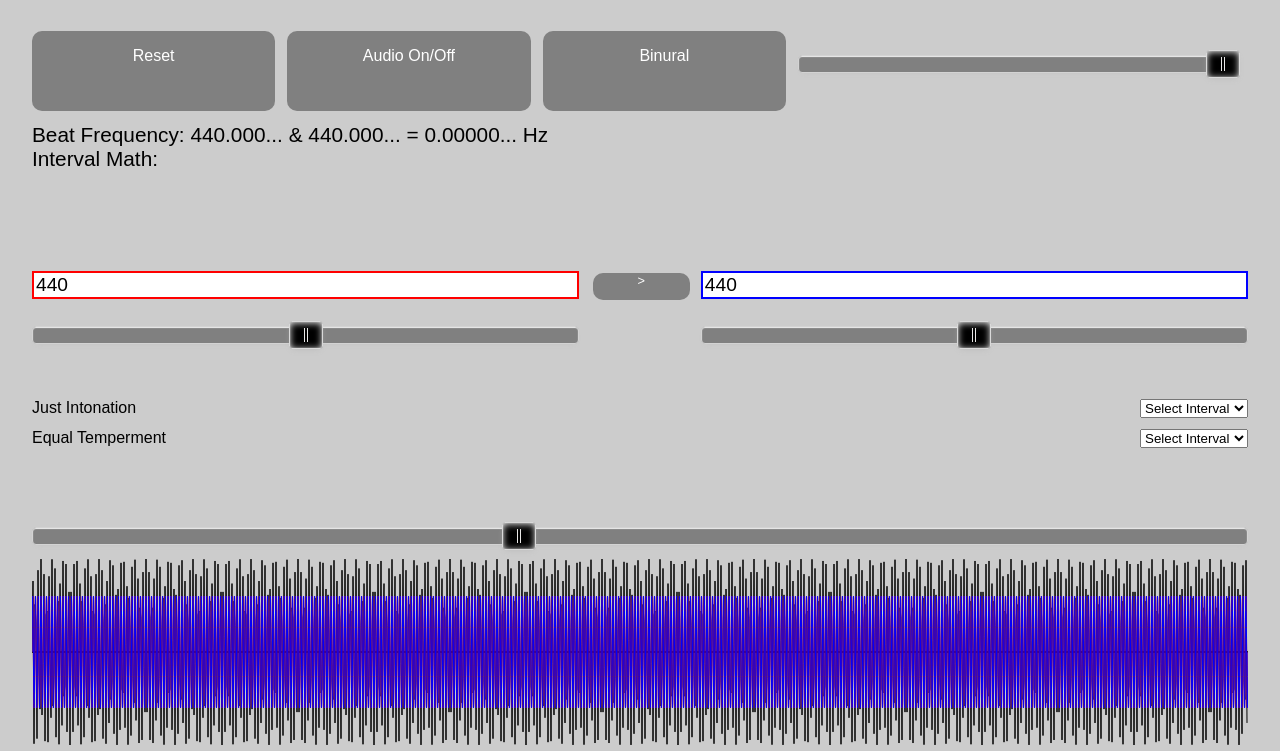
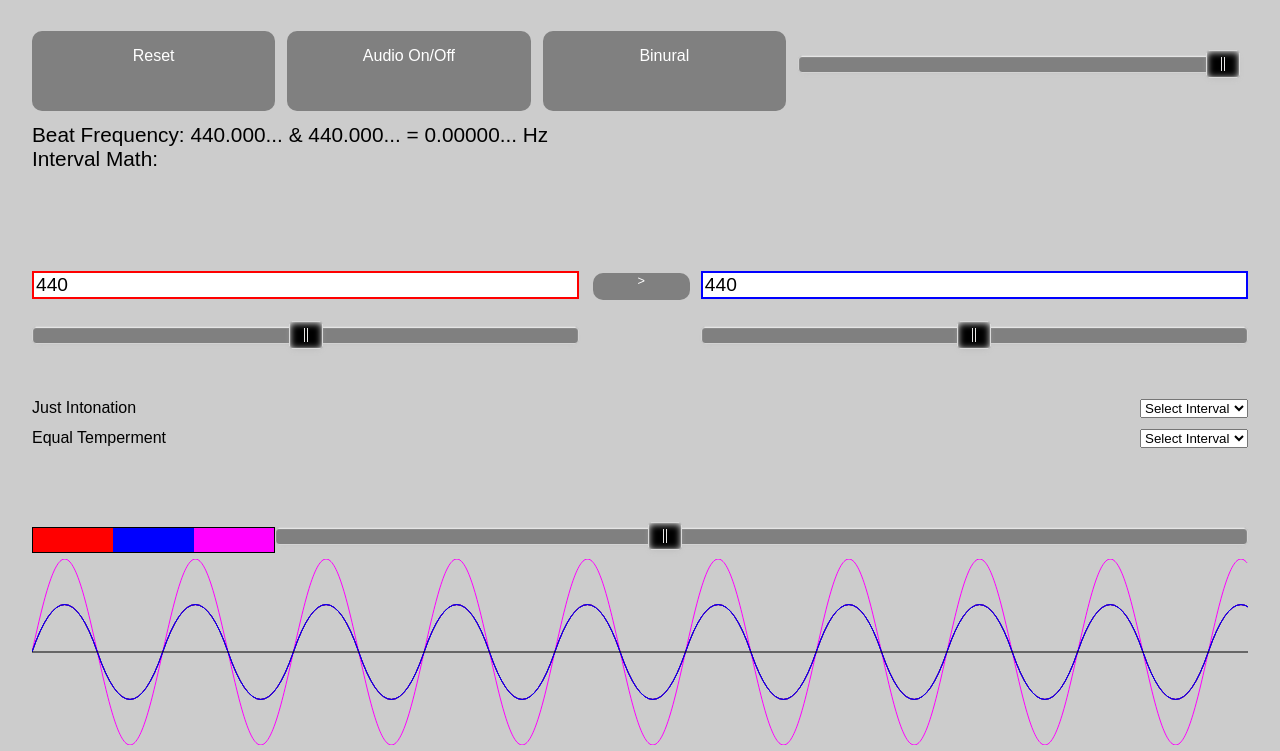
Before and after one commit to fogg4444/harmony_oscillators, a plain HTML site: page index.html in a window 1280 px wide. Shown: the part 49-800 px from the top of the page. Drawn offline with Linux system fonts and the light colour scheme.

Commit message:
got zoom function working

```diff
--- a/css/main.css
+++ b/css/main.css
@@ -210,9 +210,35 @@ h1{
 	float: right;
 }
 
-#oscilliscope_zoom_div{
+#canvas_control_div{
+	width: 100%;
 	height: 5%;
 }
+	#wave_enable_buttons{
+		width: 20%;
+		height: 100%;
+		/*background-color: black;*/
+		float: left;
+	}
+	.wave_enable_button{
+		width: 33.33333%;
+		float: left;
+		height: 80%;
+		border-top: 1px solid #000000;
+		border-bottom: 1px solid #000000;
+	}
+	#wave_1{
+		border-left: 1px solid #000000;
+	}
+	#wave_3{
+		border-right: 1px solid #000000;
+	}
+
+	#oscilliscope_zoom_div{
+		height: 5%;
+		width: 80%;
+		float: right;
+	}
 
 #oscilloscope_div{
 	margin: 0 auto;
--- a/index.html
+++ b/index.html
@@ -50,7 +50,13 @@
 				<!-- <select name="interval_fraction_select" id="interval_fraction_select"></select> -->
 				<!-- <select name="equal_temp_select" id="equal_temp_select"></select> -->
 			</div>
-			<div id="oscilliscope_zoom_div">
+				<div id="canvas_control_div">
+				<div id="wave_enable_buttons">
+					<div id="wave_1" class="wave_enable_button"></div>
+					<div id="wave_2" class="wave_enable_button"></div>
+					<div id="wave_3" class="wave_enable_button"></div>
+				</div>
+				<div id="oscilliscope_zoom_div"></div>
 			</div>
 			<div id="oscilloscope_div">
 			</div>
--- a/js/main.js
+++ b/js/main.js
@@ -37,6 +37,7 @@ var harmonyOscillatorsGlobalNamespace = {
 
 		hogn.renderCanvas();
 	}, // end resize Window
+
 
 	intervals : {
 		'Just_Intonation' : {
@@ -79,14 +80,26 @@ var harmonyOscillatorsGlobalNamespace = {
 	oscTextList : [],
 	currentSliderValue : [],
 	intervalSelectMenuList : [],
-	// colors for the first two waveforms
-	oscilloscopeWaveformColors : ['#FF0000','#0000FF','#FF00FF'],
-	oscilloscopeWaveformColorsLight : ["#FFCCCC","#CCCCFF","#FFCCFF"],
-	oscilloscopeHorizontalLineColor : '#000000',
-	oscilloscopeBackgroundColor : '#CCCCCC',
+	oscHorizontalLineColor : '#000000',
+	oscBackgroundColor : '#CCCCCC',
+	globalColorObject : {
+		osc_1 : {
+			heavy : '#FF0000',
+			light : '#FFCCCC',
+		},
+		osc_2 : {
+			heavy : '#0000FF',
+			light : '#CCCCFF',
+		},
+		osc_3 : {
+			heavy : '#FF00FF',
+			light : '#FFCCFF',
+		},
+	},
 	canvasZoomValue : 40, // initiating value. this will change with use
 	willRenderCanvas : true,
 	waveFormVisible : [true, true, true],
+	globalAmplitudeScalingFactorSetting : 1, // 1 is full height
 
 	initSliders : function(){
 		var hogn = harmonyOscillatorsGlobalNamespace;
@@ -415,7 +428,8 @@ var harmonyOscillatorsGlobalNamespace = {
 				hogn.oscTextList.push(osc_text);
 
 			$( '#osc_div' ).append('<div id=' + osc_name + ' class="each_osc_div"><div class="freq_input"><input id=' + osc_text + ' class="freq_input_text" type="text"></div><div id=' + slider_name + ' class="h_slider"></div></div>');
-			$('#' + osc_text).css('border', 'solid 2px' + hogn.oscilloscopeWaveformColors[i]);
+			$('#' + osc_text).css('border', 'solid 2px' + hogn.globalColorObject[osc_name].heavy);
+
 			i = i + 1; // increment counter
 			hogn.initText(osc_text, osc_name);
 		});
@@ -529,12 +543,9 @@ var harmonyOscillatorsGlobalNamespace = {
 
 		var initCanvasZoomSliderListener = function(){
 			var canvasZoomSlider = document.getElementById('canvasZoomSlider');
-			// console.log(canvasZoomSlider);
 			canvasZoomSlider.noUiSlider.on('update', function(values, handle, floatNumber){
 				floatNumber = floatNumber / 100;
-				console.log(floatNumber);
 				floatNumber = hogn.scaleLogarithmically(floatNumber, 0, 1, 0, 1, 7);
-				console.log(floatNumber);
 				hogn.canvasZoomValue = floatNumber;
 				hogn.renderCanvas();
 			});
@@ -571,7 +582,6 @@ var harmonyOscillatorsGlobalNamespace = {
 			var canvasBottom = canvasHeight;
 			var canvasLeft = 0;
 			var canvasRight = canvasWidth;
-			// var canvasCurveHeight = ((canvasHeight / 2) * 1) ;
 
 			// insert canvas element into oscilliscope_div
 			oscDiv.html('<canvas width='+ canvasWidth +' height='+ canvasHeight +' id="oscilloscope_canvas"></div>');
@@ -581,15 +591,9 @@ var harmonyOscillatorsGlobalNamespace = {
 			hogn.oscContext = hogn.oscCanvas.getContext("2d");
 
 			hogn.oscContext.clearRect(0, 0, canvasWidth, canvasHeight);
-			hogn.oscContext.fillStyle = hogn.oscilloscopeBackgroundColor;
+			hogn.oscContext.fillStyle = hogn.oscBackgroundColor;
 			hogn.oscContext.fillRect(0, 0, canvasWidth, canvasHeight); // black background
 
-			// white horizontal centerline
-			hogn.oscContext.beginPath();
-			hogn.oscContext.moveTo(canvasLeft, canvasVerticalCenter);
-			hogn.oscContext.lineTo(canvasRight, canvasVerticalCenter);
-			hogn.oscContext.strokeStyle = hogn.oscilloscopeHorizontalLineColor;
-			hogn.oscContext.stroke();
 
 			// function to draw a waveform
 			var drawWaveShape = function(numberOfCompleteWaves, color){
@@ -597,10 +601,12 @@ var harmonyOscillatorsGlobalNamespace = {
 				var numberOfLoopRuns = Math.ceil(numberOfAmplitudePeaks);
 				var pointsPerAplitudePeak = canvasWidth / numberOfAmplitudePeaks;
 				var waveCanvasXStartPosition = 0; // initiate starting position at
-				var waveAmplitude = .2;
 
 				hogn.oscContext.beginPath();
 				hogn.oscContext.moveTo(canvasLeft, canvasVerticalCenter); // start all waves at canvas left on zero line
+
+
+				var osc1andosc2AmplitudeScalingFactor = hogn.globalAmplitudeScalingFactorSetting * .02;
 
 				var drawQuadraticCurve = function(posOrNeg){
 					hogn.oscContext.beginPath();
@@ -608,9 +614,9 @@ var harmonyOscillatorsGlobalNamespace = {
 
 					var controlX = waveCanvasXStartPosition + (pointsPerAplitudePeak / 2);
 					if (posOrNeg === true){ // wave peak is positive
-						var controlY = (-canvasVerticalCenter) * waveAmplitude;
+						var controlY = (-canvasVerticalCenter) * osc1andosc2AmplitudeScalingFactor;
 					}else{ // wave peak is negative
-						var controlY = canvasHeight + (canvasVerticalCenter * waveAmplitude)
+						var controlY = canvasHeight + (canvasVerticalCenter * osc1andosc2AmplitudeScalingFactor)
 					};
 					var endX = waveCanvasXStartPosition + pointsPerAplitudePeak;
 					var endY = canvasVerticalCenter;
@@ -642,22 +648,6 @@ var harmonyOscillatorsGlobalNamespace = {
 			};
 			// sort this arrray by numerical value of the oscillator value.
 			sortableOscValues.sort( function(a,b){return a[1] - b[1]} );
-			// console.log(sortableOscValues);
-
-			// Factor osc values
-			var oscValue1 = currentOscValuesArray[0];
-			var oscValue2 = currentOscValuesArray[1];
-			var osc1DivByosc2 = oscValue1 / oscValue2;
-
-			// TODO
-
-			// the waveforms need to correspond in color to their appropriate oscValue.
-			// collect osc name and osc value together in one sub array. should be in sortableOscValues.
-
-			// process these together and associate colors with oscName somehow in the for loop below.
-
-
-
 
 			//==================
 			var drawThirdWave = function(curve_func, color){
@@ -665,7 +655,7 @@ var harmonyOscillatorsGlobalNamespace = {
 				var canvasWaveResolution = 1; // Signifies how many pixels to skip. 1 is 1to1 ratio. Every pixel rendered.
 
 				for(var i = 0; i < canvasWidth; i += canvasWaveResolution){
-					console.log(i);
+					// console.log(i);
 					var xPosition = i;
 					var relativePiPosition = (xPosition / canvasWidth) * (2 * Math.PI);
 					// console.log(relativePiPosition);
@@ -682,27 +672,30 @@ var harmonyOscillatorsGlobalNamespace = {
 			var osc1 = hogn.currentOscValues.osc_1;
 			var osc2 = hogn.currentOscValues.osc_2;
 
-			var amplitudeScalingFactorSetting = .5; // 1 is full height.
-			var aplitudeScalingFactor = canvasVerticalCenter * amplitudeScalingFactorSetting;
+			var thirdWaveAplitudeScalingFactor = (canvasHeight * .25) * hogn.globalAmplitudeScalingFactorSetting;
+
+
+			var osc1osc2ZoomFactor = hogn.canvasZoomValue * 1.5;
+			var thirdWaveZoomFactor = hogn.canvasZoomValue * 1.5;
 
 			// Draw first wave
 			var firstWave = function(x){
-				return aplitudeScalingFactor * Math.sin(osc1 * -x) // add osc1 back here
+				return thirdWaveAplitudeScalingFactor * Math.sin( (thirdWaveZoomFactor * osc1) * -x) // add osc1 back here
 			};
 			// Draw second wave
 			var secondWave = function(x){
-				return aplitudeScalingFactor * Math.sin(osc2 * -x) // Negative sigs are here to counter act the canvas system of 0,0 being at the top left.
+				return thirdWaveAplitudeScalingFactor * Math.sin( (thirdWaveZoomFactor * osc2) * -x) // Negative sigs are here to counter act the canvas system of 0,0 being at the top left.
 			};
 			// Draw third wave
 			var thirdWave = function(x){
 				return firstWave(x) + secondWave(x)
 			};
 
-			drawThirdWave(thirdWave, "#000000");
+			if (hogn.waveFormVisible[2]){
+				drawThirdWave(thirdWave, hogn.globalColorObject.osc_3.heavy);
+			};
 
-			//==================
-
-
+			// Too many waves requested! - error
 			if (hogn.currentOscValues['osc_1'] > 99999 || hogn.currentOscValues['osc_2'] > 99999){
 				console.log('greater than error')
 				hogn.oscContext.clearRect(0, 0, canvasWidth, canvasHeight);
@@ -713,16 +706,33 @@ var harmonyOscillatorsGlobalNamespace = {
 				return;
 			};
 
+
+			var drawFullWidthWaveShape = function(osc){
 				var loopIndex = 0;
 				for (var oscName in hogn.currentOscValues){
-				var oscValue = hogn.currentOscValues[oscName];
-				var thisColor = hogn.oscilloscopeWaveformColors[loopIndex];
-				var zoomAmount = hogn.canvasZoomValue * 1.5; // scaling factor of zoom power. enables fine tuning of visual display.
-				// console.log(zoomAmount)
-				oscValue = oscValue //* zoomAmount;
+					var oscValue = hogn.currentOscValues[osc];
+					var thisColor = hogn.globalColorObject[osc].heavy;
+					// Adds zoom scaling
+					oscValue = oscValue * osc1osc2ZoomFactor;
 					drawWaveShape(oscValue, thisColor) // This is the command which draws the colored waveform
 					loopIndex = loopIndex + 1;
-			}; // end drawWaveShap loop
+				}; // end drawWaveShape loop
+			}
+
+			// Call drawFullWidthWaveShape() here after checking on global settings.
+			if (hogn.waveFormVisible[0]){
+				drawFullWidthWaveShape('osc_1');
+			};
+			if(hogn.waveFormVisible[1]){
+				drawFullWidthWaveShape('osc_2');
+			}
+
+			// horizontal centerline
+			hogn.oscContext.beginPath();
+			hogn.oscContext.moveTo(canvasLeft, canvasVerticalCenter);
+			hogn.oscContext.lineTo(canvasRight, canvasVerticalCenter);
+			hogn.oscContext.strokeStyle = hogn.oscHorizontalLineColor;
+			hogn.oscContext.stroke();
 
 		};// end if_statement on whole function
 
@@ -734,62 +744,47 @@ var harmonyOscillatorsGlobalNamespace = {
 		var wave_1 = $('#wave_1');
 		var wave_2 = $('#wave_2');
 		var wave_3 = $('#wave_3');
-		if (hogn.waveFormVisible[0]){
-			wave_1.css("background-color", hogn.oscilloscopeWaveformColors[0]);
+
+		var initWaveEnableButtonColors = function(jquerySelector, waveFormVisible, colorSelector){
+			if (waveFormVisible){
+				jquerySelector.css("background-color", colorSelector.heavy);
 			}else{
-			wave_1.css("background-color", hogn.oscilloscopeWaveformColorsLight[0]);
+				jquerySelector.css("background-color", colorSelector.light);
 			};
-		if (hogn.waveFormVisible[1]){
-			wave_2.css("background-color", hogn.oscilloscopeWaveformColors[1]);
-		}else{
-			wave_2.css("background-color", hogn.oscilloscopeWaveformColorsLight[1]);
-		};
-		if (hogn.waveFormVisible[2]){
-			wave_3.css("background-color", hogn.oscilloscopeWaveformColors[2]);
-		}else{
-			wave_3.css("background-color", hogn.oscilloscopeWaveformColorsLight[2]);
-		};
+		}
 
+		initWaveEnableButtonColors(wave_1, hogn.waveFormVisible[0], hogn.globalColorObject.osc_1);
+		initWaveEnableButtonColors(wave_2, hogn.waveFormVisible[1], hogn.globalColorObject.osc_2);
+		initWaveEnableButtonColors(wave_3, hogn.waveFormVisible[2], hogn.globalColorObject.osc_3);
 
-		//  -------- Inititate button responsiveness here --------
+		//   Inititate button responsiveness here
 
 		// enable touchy responsive red coloring on interaction
 		$('.wave_enable_button').bind('touchstart',function(){
 			$(this).css('background-color','red');
 		});
 
-		wave_1.bind('mousedown touch', function(){
-			if (hogn.waveFormVisible[0]){ // true it is visible
-				hogn.waveFormVisible[0] = false;
-				$(this).css("background-color", hogn.oscilloscopeWaveformColorsLight[0]);
+		var initWaveEnableButtonResponse = function(jQuerySelector, waveFormVisible, colorSelector){
+			jQuerySelector.bind('mousedown touch', function(){
+				if (waveFormVisible){ // true it is visible
+					waveFormVisible = false;
+					$(this).css("background-color", colorSelector.light);
+					console.log(colorSelector)
+					console.log($(this))
 				}else{
-				hogn.waveFormVisible[0] = true;
-				$(this).css("background-color", hogn.oscilloscopeWaveformColors[0]);
+					waveFormVisible = true;
+					$(this).css("background-color", colorSelector.heavy);
 				};
+				console.log('just before render canvas')
 				hogn.renderCanvas();
 			});
+		}
 
-		wave_2.bind('mousedown touch', function(){
-			if (hogn.waveFormVisible[1]){ // true it is visible
-				hogn.waveFormVisible[1] = false;
-				$(this).css("background-color", hogn.oscilloscopeWaveformColorsLight[1]);
-			}else{
-				hogn.waveFormVisible[1] = true;
-				$(this).css("background-color", hogn.oscilloscopeWaveformColors[1]);
-			};
-			hogn.renderCanvas();
-		});
+		// Calls above function with following variables - jquerySelector, waveFormVisible, colorSelector
+		initWaveEnableButtonResponse(wave_1, hogn.waveFormVisible[0], hogn.globalColorObject.osc_1);
+		initWaveEnableButtonResponse(wave_2, hogn.waveFormVisible[1], hogn.globalColorObject.osc_2);
+		initWaveEnableButtonResponse(wave_3, hogn.waveFormVisible[2], hogn.globalColorObject.osc_3);
 
-		wave_3.bind('mousedown touch', function(){
-			if (hogn.waveFormVisible[2]){ // true it is visible
-				hogn.waveFormVisible[2] = false;
-				$(this).css("background-color", hogn.oscilloscopeWaveformColorsLight[2]);
-			}else{
-				hogn.waveFormVisible[2] = true;
-				$(this).css("background-color", hogn.oscilloscopeWaveformColors[2]);
-			};
-			hogn.renderCanvas();
-		});
 	},// End initCanvasWaveEnableButtons
 
 }; // End harmonyOscillatorsGlobalNamespace
```
Lines whose indentation alone changed are shown as unchanged.
